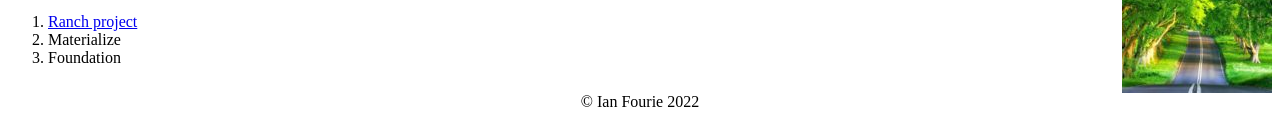
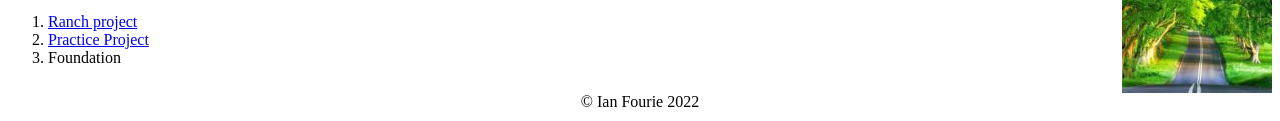
Before and after one commit to ianfourie71/ianfourie71.github.io, a plain HTML site: page index.html in a window 1280 px wide. Shown: the part 276-397 px from the top of the page. Drawn offline with Linux system fonts and the light colour scheme.

Commit message:
Practice added

```diff
--- a/index.html
+++ b/index.html
@@ -26,7 +26,7 @@
       <p>"Lorem ipsum dolor sit amet, consectetur adipiscing elit, sed do eiusmod tempor incididunt ut labore et dolore magna aliqua. Ut enim ad minim veniam, quis nostrud exercitation ullamco laboris nisi ut aliquip ex ea commodo consequat. Duis aute irure dolor in reprehenderit in voluptate velit esse cillum dolore eu fugiat nulla pariatur. Excepteur sint occaecat cupidatat non proident, sunt in culpa qui officia deserunt mollit anim id est laborum."</p>
       <ol>
         <li><a href="ranch">Ranch project</a></li>
-        <li>Materialize</li>
+        <li><a href="practice">Practice Project</a></li>
         <li>Foundation</li>
       </ol>
     </main>
```
